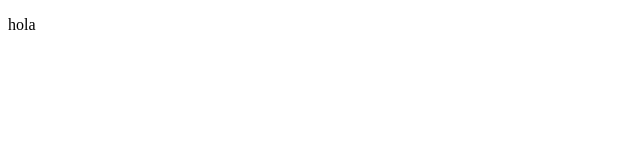
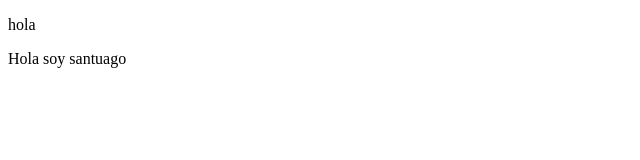
Before and after one commit to Santigumi/Practica, a plain HTML site: page index.html in a window 1280 px wide. Shown: the whole page, without its empty margins (0-640 px from the left). Drawn offline with Linux system fonts and the light colour scheme.

Commit message:
first step

```diff
--- a/index.html
+++ b/index.html
@@ -7,5 +7,6 @@
 </head>
 <body>
     <p>hola</p>
+    <p>Hola soy santuago</p>
 </body>
 </html>
```
